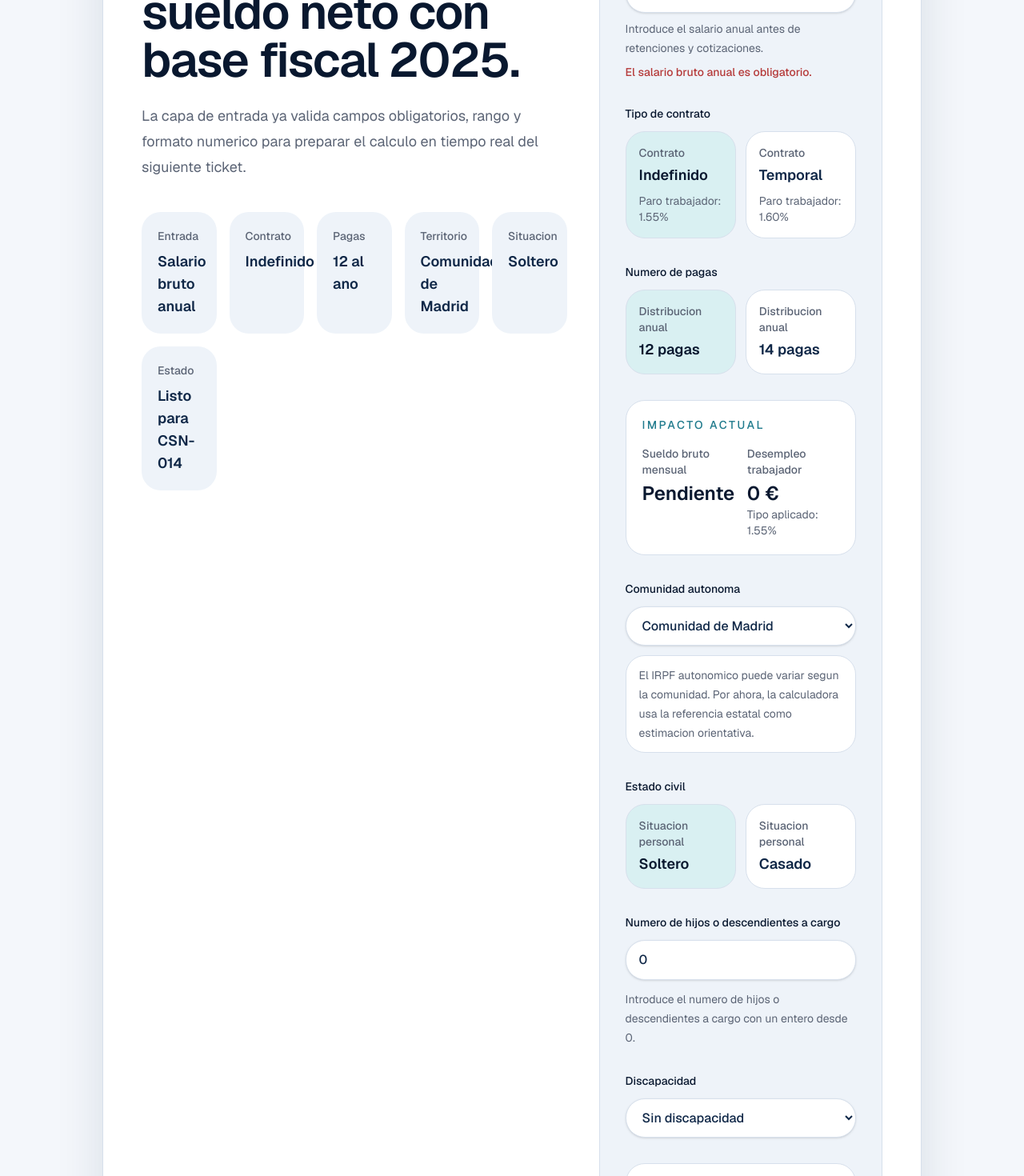
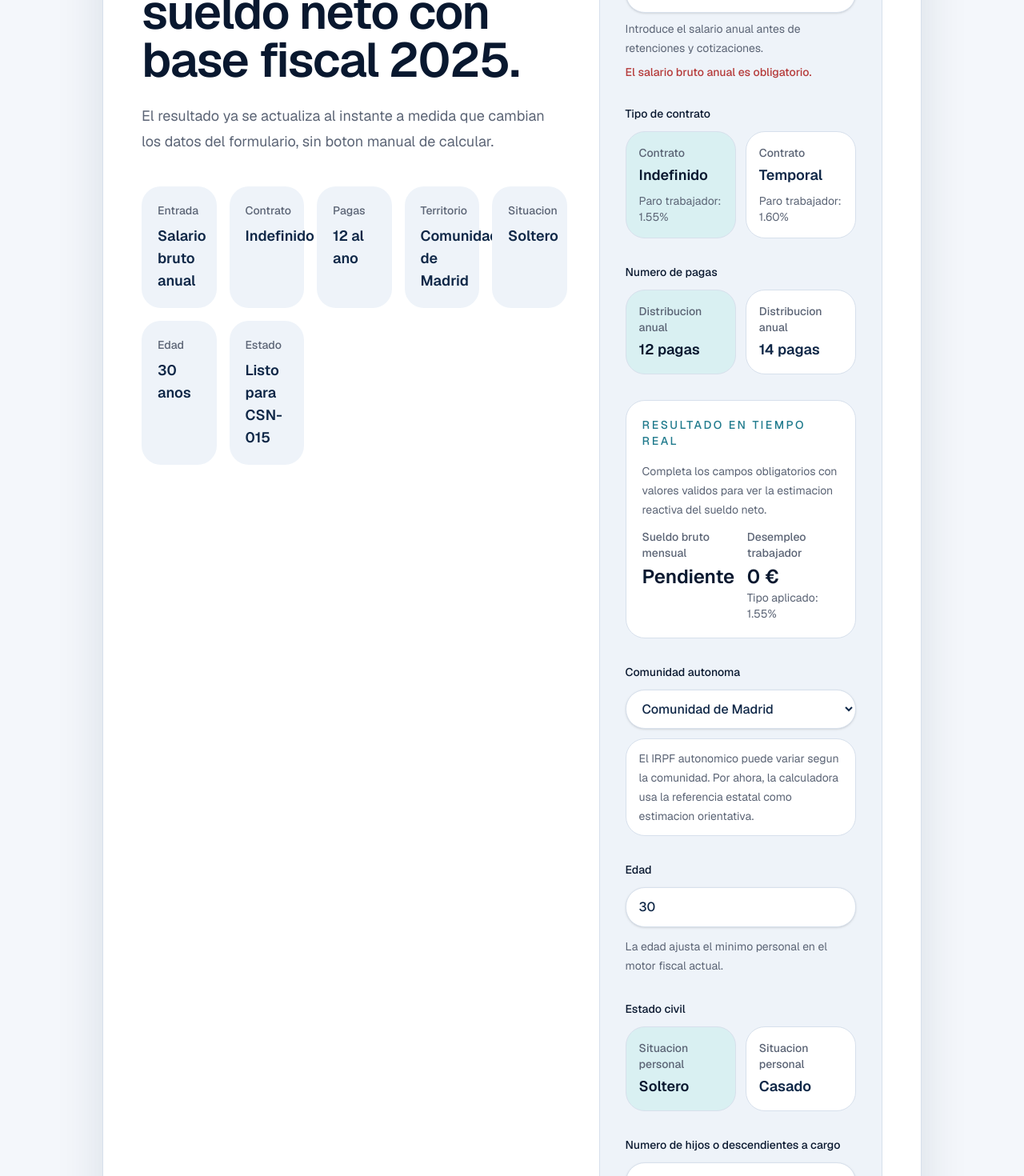
Before and after one commit to CristianChozas/Calculadora-Sueldo-Neto, a Next.js app: page / in a window 1280 px wide. Shown: the part 280-1750 px from the top of the page at 80% size. Built offline with nearby package versions, Linux system fonts and the light colour scheme.

Commit message:
#CSN-014 Implementar calculo reactivo en tiempo real

```diff
--- a/app/page.tsx
+++ b/app/page.tsx
@@ -18,6 +18,7 @@ import {
   SOCIAL_SECURITY_RATES_2025,
   calculateEmployeeSocialSecurity,
 } from "@/lib/seguridadSocial";
+import { calculateNetSalary } from "@/lib/calculadora";
 
 const MIN_SALARY = 0;
 const MAX_SALARY = 999999;
@@ -98,6 +99,18 @@ function getDependantsError(rawValue: string) {
   return undefined;
 }
 
+function getAgeError(rawValue: string) {
+  if (!rawValue.trim()) {
+    return "La edad es obligatoria.";
+  }
+
+  if (!/^\d+$/.test(rawValue.trim())) {
+    return "Introduce una edad valida en anos cumplidos.";
+  }
+
+  return undefined;
+}
+
 export default function Home() {
   const [grossAnnualSalary, setGrossAnnualSalary] = useState<number | null>(null);
   const [grossAnnualSalaryRaw, setGrossAnnualSalaryRaw] = useState("");
@@ -106,11 +119,28 @@ export default function Home() {
   const [autonomousCommunity, setAutonomousCommunity] =
     useState<AutonomousCommunity>("madrid");
   const [maritalStatus, setMaritalStatus] = useState<MaritalStatus>("soltero");
+  const [ageRaw, setAgeRaw] = useState("30");
   const [dependantsRaw, setDependantsRaw] = useState("0");
   const [disability, setDisability] = useState<DisabilityLevel>("none");
   const grossAnnualSalaryError = getGrossSalaryError(grossAnnualSalaryRaw, grossAnnualSalary);
+  const ageError = getAgeError(ageRaw);
   const dependantsError = getDependantsError(dependantsRaw);
+  const age = ageError ? 0 : Number(ageRaw);
   const dependants = dependantsError ? 0 : Number(dependantsRaw);
+  const hasFormErrors = Boolean(grossAnnualSalaryError || ageError || dependantsError);
+  const calculationResult =
+    !hasFormErrors && grossAnnualSalary !== null
+      ? calculateNetSalary({
+          grossAnnualSalary,
+          contractType,
+          paymentsPerYear,
+          autonomousCommunity,
+          maritalStatus,
+          dependants,
+          age,
+          disability,
+        })
+      : null;
   const socialSecurity = calculateEmployeeSocialSecurity(
     grossAnnualSalaryError ? 0 : grossAnnualSalary ?? 0,
     contractType,
@@ -136,8 +166,8 @@ export default function Home() {
                 Calculadora de sueldo neto con base fiscal 2025.
               </h1>
               <p className="max-w-2xl text-base leading-8 text-muted sm:text-lg">
-                La capa de entrada ya valida campos obligatorios, rango y formato
-                numerico para preparar el calculo en tiempo real del siguiente ticket.
+                El resultado ya se actualiza al instante a medida que cambian los
+                datos del formulario, sin boton manual de calcular.
               </p>
             </div>
             <div className="mt-10 grid gap-4 sm:grid-cols-5">
@@ -172,9 +202,15 @@ export default function Home() {
                 </p>
               </article>
               <article className="rounded-[var(--radius-card)] bg-surface-muted p-5">
+                <p className="text-sm font-medium text-muted">Edad</p>
+                <p className="mt-2 text-lg font-semibold text-primary">
+                  {ageError ? "Pendiente" : `${age} anos`}
+                </p>
+              </article>
+              <article className="rounded-[var(--radius-card)] bg-surface-muted p-5">
                 <p className="text-sm font-medium text-muted">Estado</p>
                 <p className="mt-2 text-lg font-semibold text-primary">
-                  Listo para CSN-014
+                  Listo para CSN-015
                 </p>
               </article>
             </div>
@@ -273,9 +309,59 @@ export default function Home() {
 
             <div className="mt-8 rounded-[var(--radius-card)] border border-border bg-surface p-5">
               <p className="text-sm font-medium tracking-[0.18em] text-accent uppercase">
-                Impacto actual
+                Resultado en tiempo real
               </p>
-              <div className="mt-4 grid gap-4 sm:grid-cols-2">
+              {calculationResult ? (
+                <div className="mt-4 space-y-4">
+                  <div className="grid gap-4 sm:grid-cols-2">
+                    <article>
+                      <p className="text-sm font-medium text-muted">Neto anual</p>
+                      <p className="mt-1 text-2xl font-semibold text-primary-strong">
+                        {currencyFormatter.format(calculationResult.netAnnualSalary)}
+                      </p>
+                    </article>
+                    <article>
+                      <p className="text-sm font-medium text-muted">Neto mensual</p>
+                      <p className="mt-1 text-2xl font-semibold text-primary-strong">
+                        {currencyFormatter.format(calculationResult.netMonthlySalary)}
+                      </p>
+                    </article>
+                  </div>
+                  <div className="grid gap-4 sm:grid-cols-2">
+                    <article>
+                      <p className="text-sm font-medium text-muted">IRPF estimado</p>
+                      <p className="mt-1 text-lg font-semibold text-primary-strong">
+                        {currencyFormatter.format(calculationResult.irpf.totalTaxQuota)}
+                      </p>
+                      <p className="text-sm text-muted">
+                        Tipo efectivo: {calculationResult.irpf.effectiveRate.toFixed(2)}%
+                      </p>
+                    </article>
+                    <article>
+                      <p className="text-sm font-medium text-muted">Seguridad Social</p>
+                      <p className="mt-1 text-lg font-semibold text-primary-strong">
+                        {currencyFormatter.format(
+                          calculationResult.socialSecurity.totalEmployeeContributions,
+                        )}
+                      </p>
+                      <p className="text-sm text-muted">
+                        Desempleo incluido: {currencyFormatter.format(
+                          calculationResult.socialSecurity.unemployment,
+                        )}
+                      </p>
+                    </article>
+                  </div>
+                  <p className="text-sm leading-6 text-muted">
+                    Base mensual bruta: {currencyFormatter.format(calculationResult.grossMonthlySalary)}. Tipo de paro aplicado: {unemploymentRate.toFixed(2)}%.
+                  </p>
+                </div>
+              ) : (
+                <div className="mt-4 space-y-3">
+                  <p className="text-sm leading-6 text-muted">
+                    Completa los campos obligatorios con valores validos para ver la
+                    estimacion reactiva del sueldo neto.
+                  </p>
+                  <div className="grid gap-4 sm:grid-cols-2">
                     <article>
                       <p className="text-sm font-medium text-muted">Sueldo bruto mensual</p>
                       <p className="mt-1 text-2xl font-semibold text-primary-strong">
@@ -292,6 +378,8 @@ export default function Home() {
                       <p className="text-sm text-muted">Tipo aplicado: {unemploymentRate.toFixed(2)}%</p>
                     </article>
                   </div>
+                </div>
+              )}
             </div>
 
             <div className="mt-8 space-y-3">
@@ -319,6 +407,36 @@ export default function Home() {
                 El IRPF autonomico puede variar segun la comunidad. Por ahora, la
                 calculadora usa la referencia estatal como estimacion orientativa.
               </p>
+            </div>
+
+            <div className="mt-8 space-y-3">
+              <label
+                htmlFor="age"
+                className="block text-sm font-medium text-primary-strong"
+              >
+                Edad
+              </label>
+              <input
+                id="age"
+                type="text"
+                inputMode="numeric"
+                value={ageRaw}
+                aria-invalid={Boolean(ageError)}
+                aria-describedby={ageError ? "age-error" : undefined}
+                onChange={(event) => {
+                  setAgeRaw(event.target.value);
+                }}
+                className="w-full rounded-[var(--radius-card)] border bg-surface px-4 py-3 text-base font-medium text-primary shadow-sm outline-none transition focus:border-accent focus:ring-2 focus:ring-accent/20"
+              />
+              {ageError ? (
+                <p id="age-error" className="text-sm font-medium text-danger">
+                  {ageError}
+                </p>
+              ) : (
+                <p className="text-sm leading-6 text-muted">
+                  La edad ajusta el minimo personal en el motor fiscal actual.
+                </p>
+              )}
             </div>
 
             <div className="mt-8 space-y-3">
@@ -421,6 +539,12 @@ export default function Home() {
                   </p>
                 </article>
                 <article>
+                  <p className="text-sm font-medium text-muted">Edad</p>
+                  <p className="mt-1 text-lg font-semibold text-primary-strong">
+                    {ageError ? "Pendiente" : `${age} anos`}
+                  </p>
+                </article>
+                <article>
                   <p className="text-sm font-medium text-muted">Descendientes</p>
                   <p className="mt-1 text-lg font-semibold text-primary-strong">
                     {dependants}
--- /dev/null
+++ b/openspec/changes/csn-014-reactive-calculation/proposal.md
@@ -0,0 +1,18 @@
+# CSN-014 Implementar calculo reactivo en tiempo real
+
+## Objetivo
+
+Actualizar la estimacion salarial automaticamente a medida que cambian los datos del formulario, sin boton manual de calculo.
+
+## Alcance
+
+- Conectar el formulario actual con `calculateNetSalary`.
+- Mostrar un bloque de resultado que se actualice al instante cuando los datos sean validos.
+- Mantener un estado de espera mientras existan errores de validacion.
+- Incorporar la edad al formulario porque el motor fiscal actual la necesita para el minimo personal.
+
+## Fuera de alcance
+
+- Rediseño final del panel de resultados de los tickets 015 y 016.
+- Optimizaciones de rendimiento complejas.
+- Persistencia del formulario.
--- /dev/null
+++ b/openspec/changes/csn-014-reactive-calculation/spec.md
@@ -0,0 +1,17 @@
+# Spec
+
+## Requirement: Reactive salary calculation
+
+The UI MUST update the salary estimate automatically whenever the user changes any relevant field and the current data is valid.
+
+### Scenario: Valid form updates result instantly
+
+Given the user has entered valid salary and personal data
+When the user changes salary, contract type, pay periods, age, dependants, or disability
+Then the salary estimate shown on screen should update automatically without a manual calculate button
+
+### Scenario: Invalid form blocks reactive estimate
+
+Given one or more required fields contain invalid values
+When the user edits the form
+Then the UI should keep showing validation messages and avoid presenting the final reactive estimate until the data is valid
--- /dev/null
+++ b/openspec/changes/csn-014-reactive-calculation/tasks.md
@@ -0,0 +1,8 @@
+# Tasks
+
+1. Add the missing age input required by the fiscal model.
+2. Build a valid `FormData` object from the current controlled inputs.
+3. Recalculate the salary estimate automatically on every relevant change.
+4. Show a waiting state while validation errors exist.
+5. Verify lint and build.
+6. Commit the ticket with the exact roadmap title.
```
Lines whose indentation alone changed are shown as unchanged.
